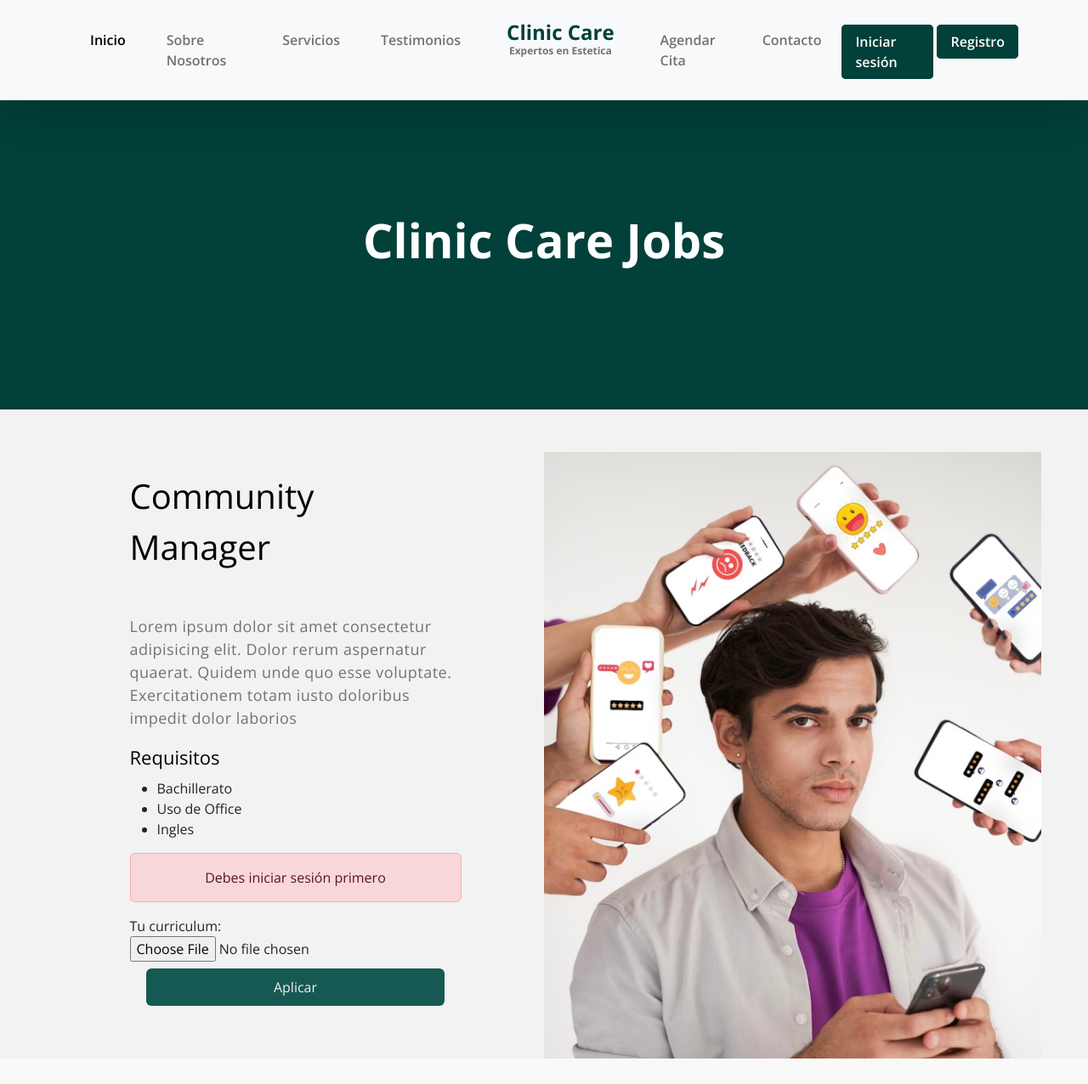
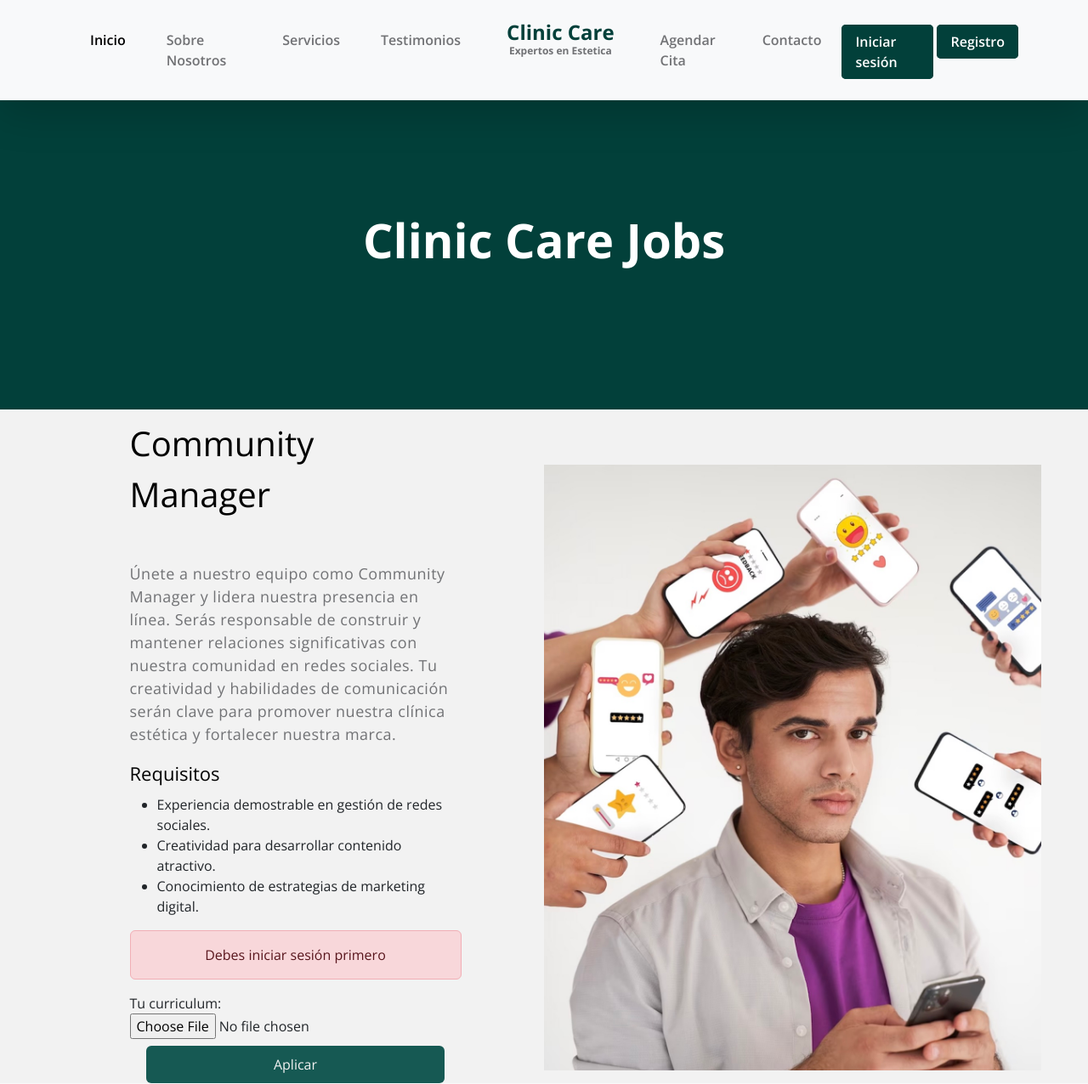
Before and after one commit to DavidRC05/SC502_2C2023_G1, a PHP site: page /public/Trabajo/Descripcion/ComunityM.php in a window 1280 px wide. Shown: the top 1276 px of the page at 85% size. Run offline with PHP 8.4, Linux system fonts and the light colour scheme; some libraries are stand-ins or nearby versions.

Commit message:
Descripciones listas

```diff
--- a/db/conexion.php
+++ b/db/conexion.php
@@ -2,7 +2,7 @@
 
 //                      Servidor     User    Contraseña  Nombre de BD
 
-$conexion = new mysqli("localhost", "root", "root123", "clinica");
+$conexion = new mysqli("localhost", "root", "Mathi2004!", "clinica");
 
 $conexion->set_charset("utf8");
 
--- a/public/Admin/agendarCitasAdminitrador.php
+++ b/public/Admin/agendarCitasAdminitrador.php
@@ -207,7 +207,7 @@ if ($_SESSION['id_cargo'] != 1 && $_SESSION['id_cargo'] != 3) {
 
 
                             <div class="cita-actions">
-                                <a href="../../fpdf/PruebaV.php?id_cita=<?php echo $mostrar['Cedula']; ?>" class="button generar-informe"><i class="fas fa-file-pdf"></i> Generar reporte</a>
+                                <a href="../../fpdf/PruebaV.php?id_cita=<?php echo $mostrar['Cedula']; ?>" target="_blank" class="button generar-informe"><i class="fas fa-file-pdf"></i> Generar reporte</a>
 
                                 <form method="post" action="">
 
--- a/public/Trabajo/Descripcion/ComunityM.php
+++ b/public/Trabajo/Descripcion/ComunityM.php
@@ -148,20 +148,20 @@ session_start();
         <section id="description">
             <div class="col-lg-8 col-12 mx-auto">
                 <h4 class="titulod">Community Manager</h4>
-                <p>Lorem ipsum dolor sit amet consectetur adipisicing elit. Dolor
-                    rerum aspernatur quaerat. Quidem unde quo esse voluptate.
-                    Exercitationem totam iusto doloribus impedit dolor laborios</p>
+                <p>Únete a nuestro equipo como Community Manager y lidera nuestra presencia en línea.
+                    Serás responsable de construir y mantener relaciones significativas con nuestra comunidad en redes sociales.
+                    Tu creatividad y habilidades de comunicación serán clave para promover nuestra clínica estética y fortalecer nuestra marca.</p>
 
                 <h6 class="td">Requisitos</h6>
                 <ul>
                     <li>
-                        Bachillerato
+                        Experiencia demostrable en gestión de redes sociales.
                     </li>
                     <li>
-                        Uso de Office
+                        Creatividad para desarrollar contenido atractivo.
                     </li>
                     <li>
-                        Ingles
+                        Conocimiento de estrategias de marketing digital.
                     </li>
                 </ul>
                 <?php
--- a/public/Trabajo/Descripcion/recepcionista.php
+++ b/public/Trabajo/Descripcion/recepcionista.php
@@ -148,9 +148,9 @@ session_start();
         <section id="description">
             <div class="col-lg-8 col-12 mx-auto">
                 <h4 class="titulod">Recepcionista</h4>
-                <p>Lorem ipsum dolor sit amet consectetur adipisicing elit. Dolor
-                    rerum aspernatur quaerat. Quidem unde quo esse voluptate.
-                    Exercitationem totam iusto doloribus impedit dolor laborios</p>
+                <p>En esta emocionante posición de Recepcionista, serás la primera impresión de nuestra clinica.
+                    Serás responsable de recibir a los visitantes, atender llamadas y coordinar citas.
+                    Tu actitud amigable y profesional será fundamental para crear una experiencia positiva para nuestros clientes.</p>
 
                 <h6 class="td">Requisitos</h6>
                 <ul>
```
Also changed, not shown: index.php (+8 -8 lines), public/Trabajo/Descripcion/asistente.php (+4 -4 lines), public/Trabajo/trabajos.php (+6 -9 lines).
